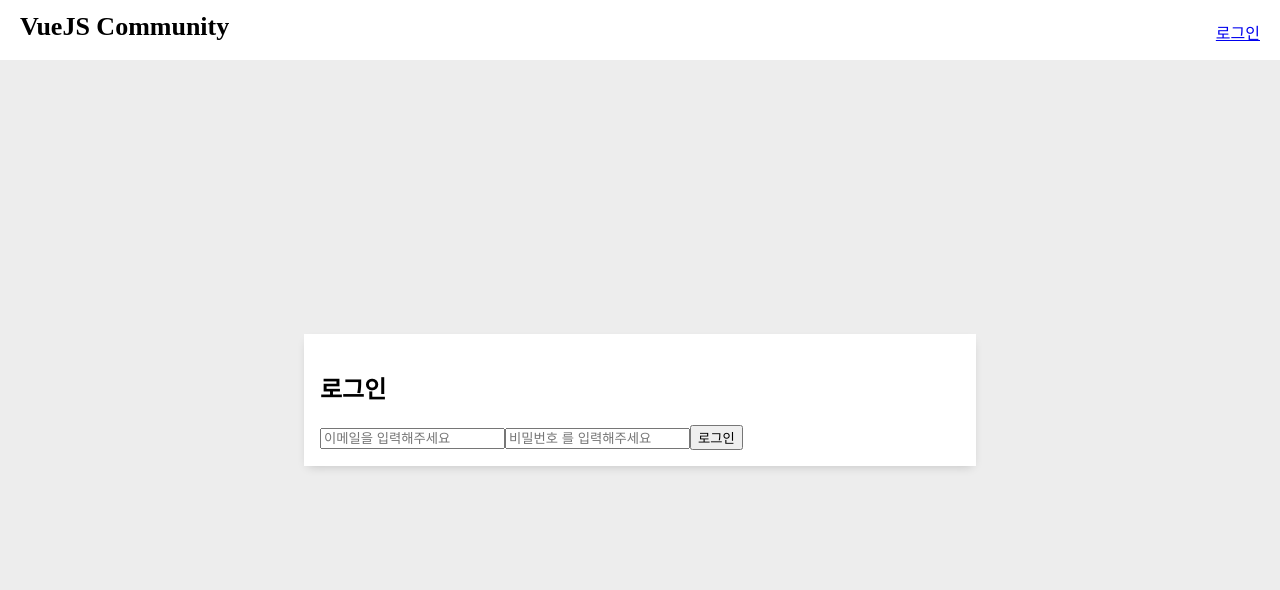
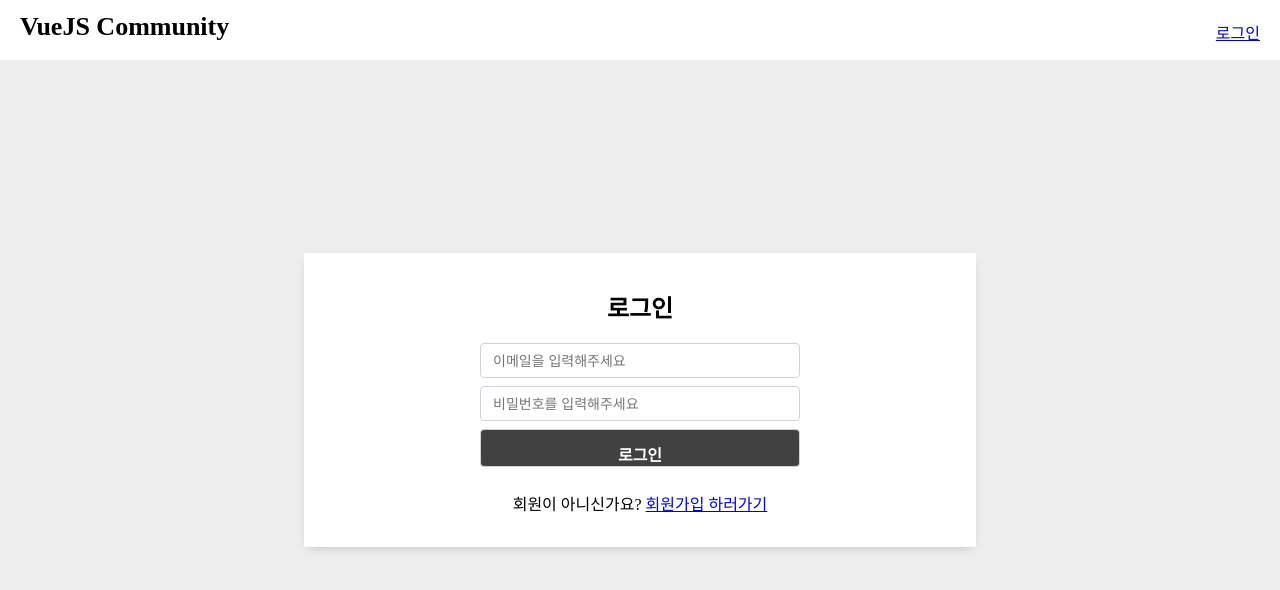
Before and after one commit to dungsil/lsware-frontend-study, a Vue app in the folder community/: page /auth/login in a window 1280 px wide. Shown: the top 590 px of the page. Built offline with nearby package versions, Linux system fonts and the light colour scheme.

Commit message:
20200116

```diff
--- a/community/package.json
+++ b/community/package.json
@@ -13,7 +13,8 @@
   "dependencies": {
     "axios": "^0.19.0",
     "vue": "^2.5.2",
-    "vue-router": "^3.0.1"
+    "vue-router": "^3.0.1",
+    "vuex": "^3.1.2"
   },
   "devDependencies": {
     "@types/node": "^12.12.20",
@@ -43,6 +44,7 @@
     "file-loader": "^1.1.4",
     "friendly-errors-webpack-plugin": "^1.6.1",
     "html-webpack-plugin": "^2.30.1",
+    "js-cookie": "^2.2.1",
     "node-notifier": "^5.1.2",
     "optimize-css-assets-webpack-plugin": "^3.2.0",
     "ora": "^1.2.0",
--- a/community/src/main.js
+++ b/community/src/main.js
@@ -1,15 +1,30 @@
 // The Vue build version to load with the `import` command
 // (runtime-only or standalone) has been set in webpack.base.conf with an alias.
 import Vue from 'vue'
+import Cookies from 'js-cookie'
+
 import App from './App'
 import router from './router'
+import store from './store'
 
 Vue.config.productionTip = false
 
-/* eslint-disable no-new */
+function initLogin () {
+  const token = Cookies.get('accessToken')
+  if (token) {
+    return store.dispatch('loginByToken', token)
+  } else {
+    return Promise.resolve()
+  }
+}
+
+initLogin()
+  .then(() => {
+    // eslint-disable-next-line no-new
     new Vue({
       el: '#app',
       router,
       components: { App },
       template: '<App/>'
     })
+  })
--- a/community/src/pages/auth/Login.vue
+++ b/community/src/pages/auth/Login.vue
@@ -4,14 +4,20 @@
 
       <form @submit.prevent="onLogin">
         <label for="email">
-          <input id="email" type="text" v-model="email" placeholder="이메일을 입력해주세요" />
+          <input id="email" type="email" v-model="email" placeholder="이메일을 입력해주세요" />
         </label>
         <label for="password">
-          <input id="password" type="password" v-model="password" placeholder="비밀번호 를 입력해주세요" />
+          <input id="password" type="password" v-model="password" placeholder="비밀번호를 입력해주세요" />
         </label>
 
         <input type="submit" value="로그인">
       </form>
+      <p>
+        회원이 아니신가요?
+        <router-link to="/auth/register">
+          회원가입 하러가기
+        </router-link>
+      </p>
     </div>
 </template>
 
@@ -32,3 +38,38 @@ export default {
   }
 }
 </script>
+
+<style>
+#login {
+  text-align: center;
+}
+
+form {
+  width: 50%;
+  margin: 0 auto;
+}
+
+input {
+  width: 100%;
+  height: calc(1.5em + .75rem + 2px);
+  margin-bottom: 8px;
+  padding: 5px 12px;
+  color: #495057;
+  border: 1px solid #ced4da;
+  border-radius: .25rem;
+  font-size: 14px;
+  box-sizing: border-box;
+}
+
+input[type=submit] {
+  width: 100%;
+  margin-bottom: 8px;
+  padding: .75rem;
+  font-size: 16px;
+  font-weight: bold;
+  color: #fff;
+  border-radius: .25rem;
+  background-color: #414141;
+  transition: color .15s ease-in-out,background-color .15s ease-in-out,border-color .15s ease-in-out,box-shadow .15s ease-in-out;
+}
+</style>
--- /dev/null
+++ b/community/src/plugins/http.js
@@ -0,0 +1,3 @@
+import axios from 'axios'
+
+export default axios.create({ baseURL: '//localhost:8000/api' })
--- /dev/null
+++ b/community/src/store/actions.js
@@ -0,0 +1,29 @@
+import http from '../plugins/http'
+
+const endpoint = {
+  login: '/auth/signin',
+  myInfo: '/users/me'
+}
+
+export default {
+  login ({ commit }, payload) {
+    return http.post(endpoint.login, payload)
+      .then((res) => {
+        const { accessToken } = res.data
+        commit('setAccessToken', accessToken)
+        return http.get(endpoint.myInfo)
+      })
+      .then((res) => {
+        commit('setMyInfo', res.data)
+      })
+  },
+  logout ({ commit }) {
+    commit('deleteAccessToken')
+    commit('deleteMyInfo')
+  },
+  loginByToken ({ commit }, accessToken) {
+    commit('setAccessToken', accessToken)
+    return http.get(endpoint.myInfo)
+      .then((res) => commit('setMyInfo', res.data))
+  }
+}
--- /dev/null
+++ b/community/src/store/getters.js
@@ -0,0 +1,5 @@
+export default {
+  isLogin (state) {
+    return state.info.length > 0
+  }
+}
--- /dev/null
+++ b/community/src/store/index.js
@@ -0,0 +1,11 @@
+import Vue from 'vue'
+import Vuex from 'vuex'
+
+Vue.use(Vuex)
+
+export default new Vuex.Store({
+  state: import('./state'),
+  actions: import('./actions'),
+  mutations: import('./mutations'),
+  getters: import('./getters')
+})
--- /dev/null
+++ b/community/src/store/mutations.js
@@ -0,0 +1,31 @@
+import Cookies from 'js-cookie'
+
+import http from '../plugins/http'
+
+export default {
+  // 엑세스 토큰
+  setAccessToken (state, accessToken) {
+    if (accessToken) {
+      state.accessToken = accessToken
+      http.defaults.headers.common.Authorization = `Bearer ${accessToken}` // HTTP 헤더에 엑세스 코드 인증 추가
+
+      Cookies.set('accessToken', accessToken)
+    }
+  },
+  deleteAccessToken (state) {
+    state.accessToken = null
+    delete http.defaults.headers.common.Authorization
+    Cookies.remove('accessToken')
+  },
+
+  // 내 정보
+  setMyInfo (state, info) {
+    if (info) {
+      state.info = info
+    }
+  },
+
+  deleteMyInfo (state) {
+    state.info = null
+  }
+}
--- /dev/null
+++ b/community/src/store/state.js
@@ -0,0 +1,6 @@
+export default {
+  accessToken: null,
+  info: null,
+  posts: [],
+  post: null
+}
```
Also changed, not shown: 1 other file (tests, documents, lock files or other folders). Lines whose indentation alone changed are shown as unchanged.
